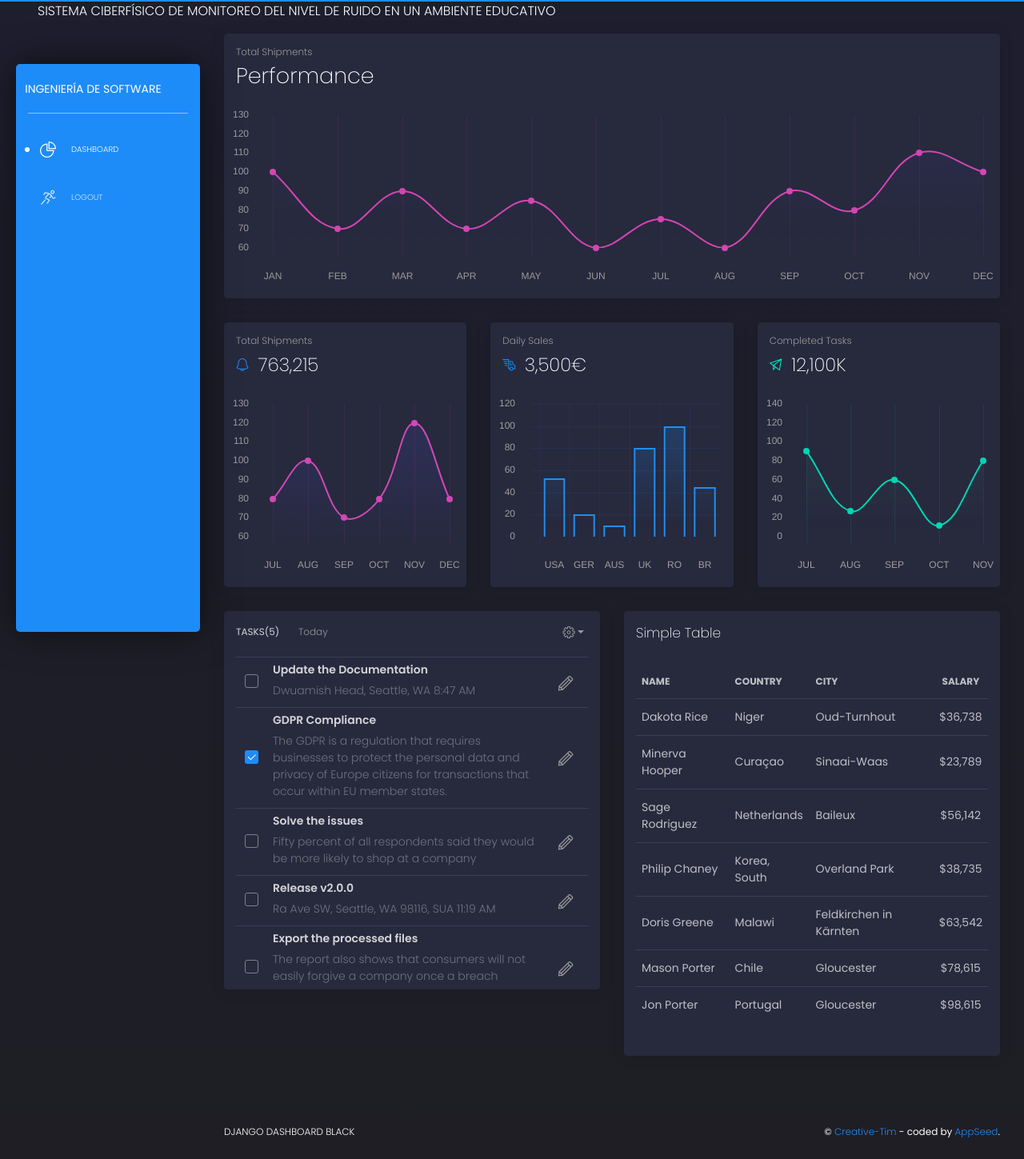
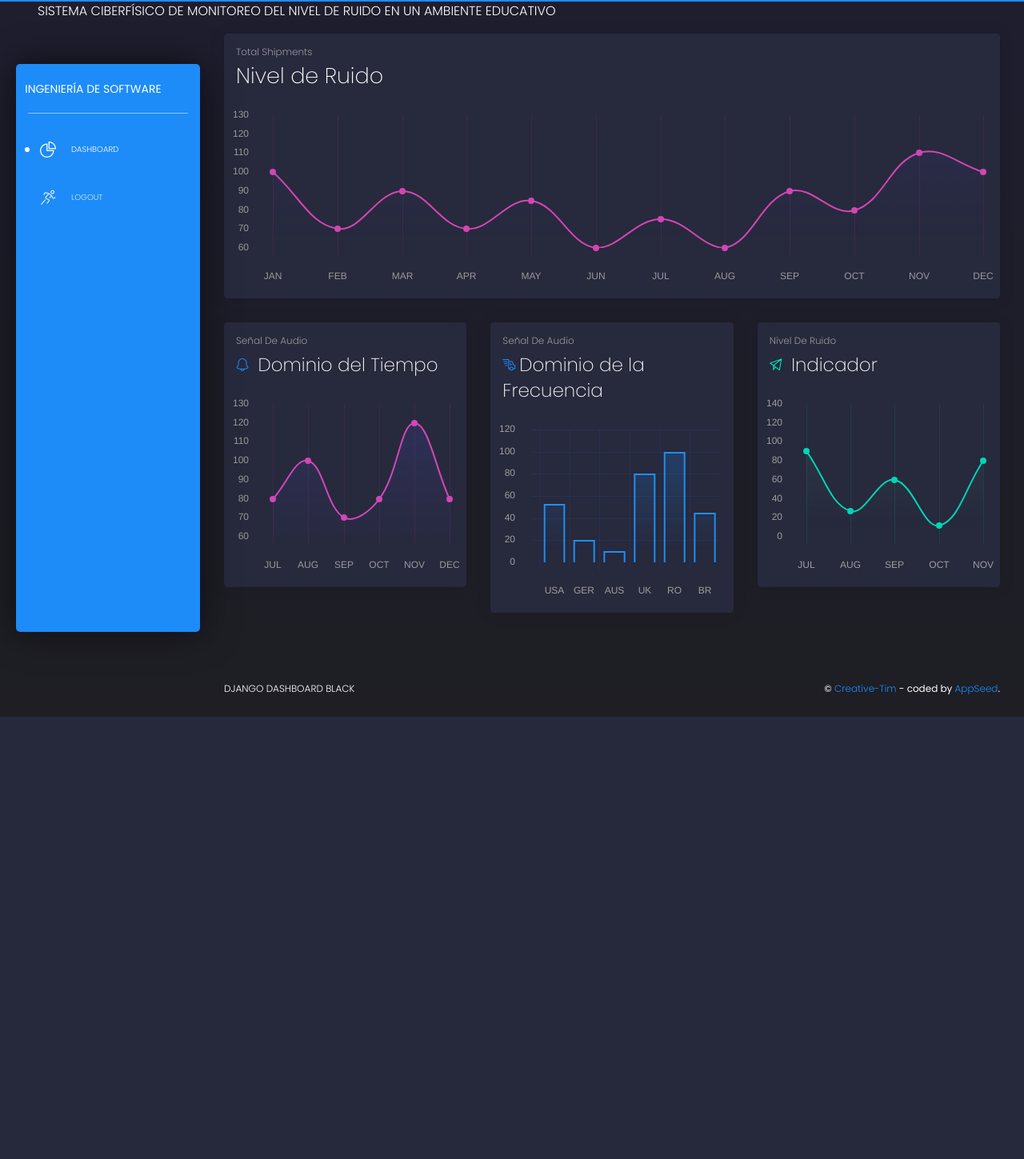
Before and after one commit to admontenegroa/NoiseLevelMonitoring, a Django app: page / in a window 1280 px wide. Shown: the whole page at 80% size. After the commit the page ends 896 px from the top, so only its background shows below. Run offline with Django 3.2, Linux system fonts and the light colour scheme; the visitor is signed in with stand-in values (Sample User, id 1); some libraries are stand-ins or nearby versions.

Commit message:
Vista: Cuerpo 0.1

```diff
--- a/core/templates/index.html
+++ b/core/templates/index.html
@@ -15,7 +15,7 @@
             <div class="row">
               <div class="col-sm-6 text-left">
                 <h5 class="card-category">Total Shipments</h5>
-                <h2 class="card-title">Performance</h2>
+                <h2 class="card-title">Nivel de Ruido</h2>
               </div>
             </div>
           </div>
@@ -32,8 +32,8 @@
       <div class="col-lg-4">
         <div class="card card-chart">
           <div class="card-header">
-            <h5 class="card-category">Total Shipments</h5>
-            <h3 class="card-title"><i class="tim-icons icon-bell-55 text-primary"></i> 763,215</h3>
+            <h5 class="card-category">Señal de Audio</h5>
+            <h3 class="card-title"><i class="tim-icons icon-bell-55 text-primary"></i> Dominio del Tiempo</h3>
           </div>
           <div class="card-body">
             <div class="chart-area">
@@ -45,8 +45,8 @@
       <div class="col-lg-4">
         <div class="card card-chart">
           <div class="card-header">
-            <h5 class="card-category">Daily Sales</h5>
-            <h3 class="card-title"><i class="tim-icons icon-delivery-fast text-info"></i> 3,500€</h3>
+            <h5 class="card-category">Señal de Audio</h5>
+            <h3 class="card-title"><i class="tim-icons icon-delivery-fast text-info"></i>Dominio de la Frecuencia</h3>
           </div>
           <div class="card-body">
             <div class="chart-area">
@@ -58,8 +58,8 @@
       <div class="col-lg-4">
         <div class="card card-chart">
           <div class="card-header">
-            <h5 class="card-category">Completed Tasks</h5>
-            <h3 class="card-title"><i class="tim-icons icon-send text-success"></i> 12,100K</h3>
+            <h5 class="card-category">Nivel de Ruido</h5>
+            <h3 class="card-title"><i class="tim-icons icon-send text-success"></i> Indicador</h3>
           </div>
           <div class="card-body">
             <div class="chart-area">
@@ -69,7 +69,7 @@
         </div>
       </div>
     </div>
-    <div class="row">
+    <!-- <div class="row">
       <div class="col-lg-6 col-md-12">
         <div class="card card-tasks">
           <div class="card-header ">
@@ -352,7 +352,7 @@
         </div>
       </div>
     </div>
-
+  -->
 {% endblock content %}
 
 <!-- Specific Page JS goes HERE  -->
```
